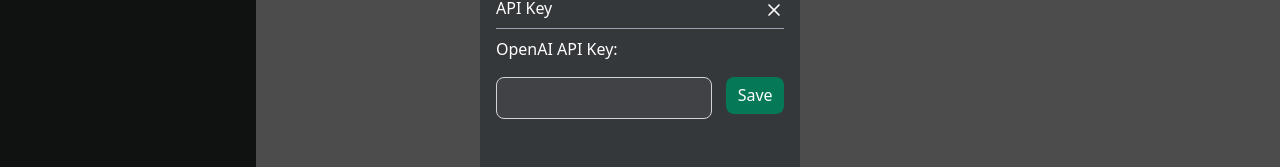
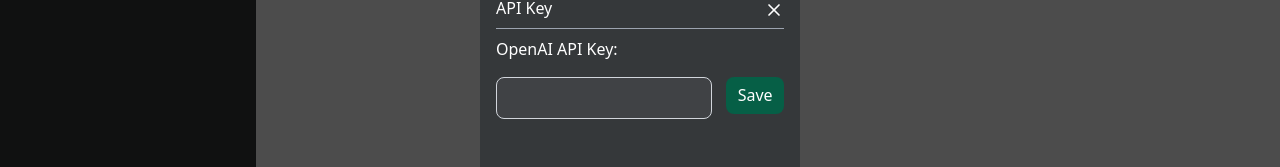
Before and after one commit to lesenelir/next-gpt, a Next.js app: page / in a window 1280 px wide. Both pictures are taken after a click on the element "OpenAI key". Shown: the part 287-454 px from the top of the page. Built offline with nearby package versions, Linux system fonts and the light colour scheme.

Commit message:
chore: change button color

```diff
--- a/src/components/menu/KeyModal.tsx
+++ b/src/components/menu/KeyModal.tsx
@@ -35,7 +35,7 @@
               onChange={(e: ChangeEvent<HTMLInputElement>) => setInputValue(e.target.value)}
               className={'w-3/4 border border-gray-300 p-2 rounded-lg bg-menuColors-700 mt-2'}
             />
-            <button className={'w-1/5 h-3/4 mt-2 rounded-lg bg-emerald-700'}>Save</button>
+            <button className={'w-1/5 h-3/4 mt-2 rounded-lg bg-emerald-800 hover:bg-emerald-700'}>Save</button>
           </div>
         </div>
       </div>
```
